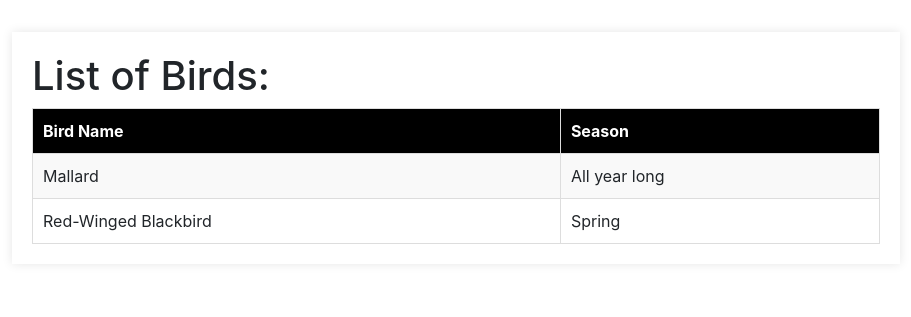
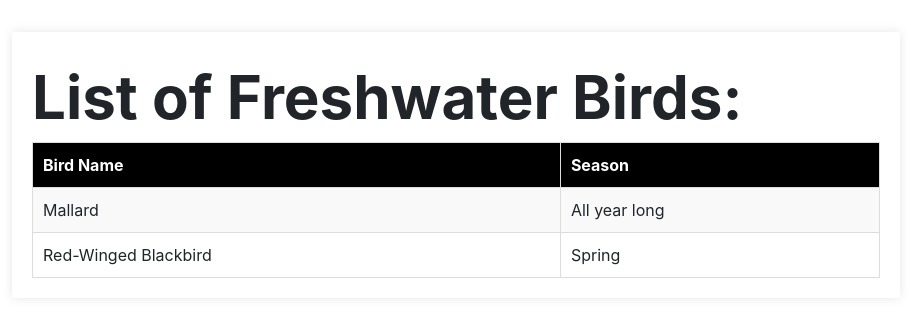
Before and after one commit to elifia-muthia/central-park-tweeters, a Flask app: page /birds/freshwater in a window 1280 px wide. Shown: the part 74-391 px from the top of the page, without its empty margins (73-984 px from the left). Run offline with Flask 3, Linux system fonts and the light colour scheme; some libraries are stand-ins or nearby versions.

Commit message:
adjusted the list birds title

```diff
--- a/server.py
+++ b/server.py
@@ -276,10 +276,10 @@ def load_sound():
 @app.route('/birds/<location>')
 def load_birds(location=None):
     if location is None:
-        return render_template('list_birds.html', results=species_data)
+        return render_template('list_birds.html', results=species_data, location=location)
 
     results = [bird for bird in species_data if bird["habitat"] == location]
-    return render_template('list_birds.html', results=results)
+    return render_template('list_birds.html', results=results, location=location)
 
 @app.route('/map')
 def load_map():
--- a/static/list_birds.css
+++ b/static/list_birds.css
@@ -2,3 +2,8 @@ table tbody tr:hover {
     background-color: lightblue;
     cursor: pointer;
 }
+
+#list-title{
+    font-size: 60px;
+    font-weight: bold;
+}
--- a/static/list_birds.js
+++ b/static/list_birds.js
@@ -1,7 +1,26 @@
 $(document).ready(function() {
+    get_page_title(loc);
     show_results(results);
 });
 
+function get_page_title(loc) {
+    if (loc != null){
+        if (loc == 'freshwater') {
+            title = 'List of Freshwater Birds:';
+        }
+        else if (loc == 'open-areas') {
+            title = 'List of Open Area Birds:';
+        }
+        else {
+            title = 'List of Woodland Birds:';
+        }
+        console.log(title);
+        $("#list-title").text(title);
+    }
+    else {
+        $("#list-title").text('List of Birds:');
+    }
+}
 
 function show_results(results) {
     $.each(results, function(index, bird) {
--- a/templates/list_birds.html
+++ b/templates/list_birds.html
@@ -7,13 +7,15 @@
 
 <script>
     let results = {{results|tojson}}
+    let loc = {{location|tojson}}
     console.log(results)
+    console.log(loc)
 </script>
 
 
 <body>
     <div class="table-container">
-        <h1>List of Birds:</h1>
+        <div id="list-title"></div>
         <table>
             <thead>
                 <tr>
```
